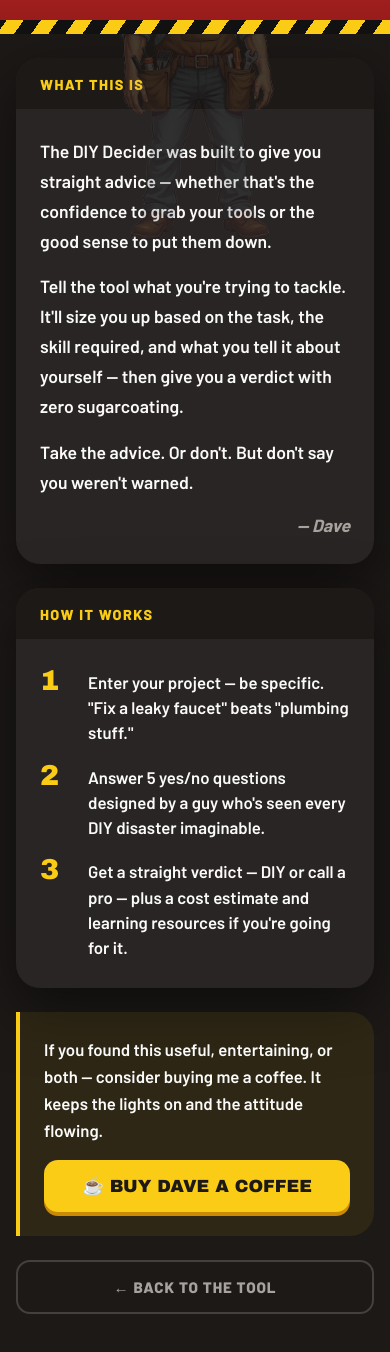
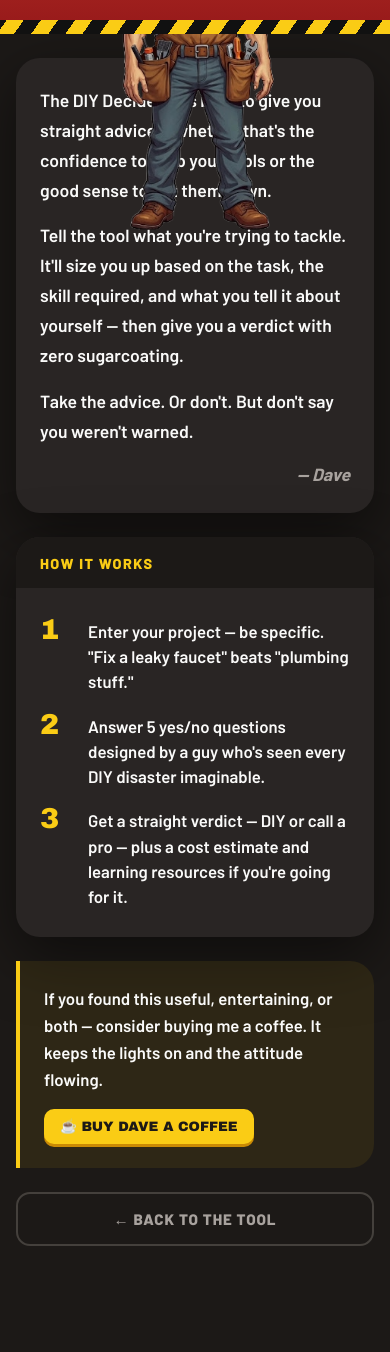
Before and after one commit to nestcalc/diy-decider-server, a website: page about.html in a window 390 px wide. Shown: the part 198-1550 px from the top of the page. After the commit the page ends 1484 px from the top, so only its background shows below. Drawn offline with Linux system fonts and the light colour scheme.

Commit message:
fix mobile opacity and coffee button size

```diff
--- a/about.html
+++ b/about.html
@@ -99,7 +99,6 @@ nav {
   width: 100%;
   background: linear-gradient(180deg, var(--rust) 0%, var(--rust-dark) 100%);
   position: relative;
-  overflow: visible;
   z-index: 6;
 }
 
@@ -149,7 +148,7 @@ nav {
   position: absolute;
   left: 50%;
   transform: translateX(-50%);
-  top: 60px;
+  top: 50px;
   width: 50%;
   max-width: 400px;
   z-index: 5;
@@ -165,6 +164,7 @@ nav {
 /* Desktop: character centered */
 @media (min-width: 769px) {
   .hero-character {
+    top: 55px;
     width: 30%;
     max-width: 420px;
   }
@@ -291,18 +291,18 @@ main {
 }
 
 .btn-coffee-big {
-  display: block;
+  display: inline-block;
   background: var(--caution);
   color: #1c1917;
   border: none;
-  padding: 1rem;
+  padding: 0.6rem 1rem;
   font-family: 'Archivo Black', sans-serif;
-  font-size: 1.1rem;
+  font-size: 0.85rem;
   text-transform: uppercase;
   text-decoration: none;
   text-align: center;
-  border-radius: 14px;
-  box-shadow: 0 4px 0 #ca8a04;
+  border-radius: 10px;
+  box-shadow: 0 3px 0 #ca8a04;
   transition: transform 0.1s;
 }
 
@@ -345,7 +345,6 @@ main {
     transform: translateX(-50%);
     width: 50%;
     max-width: 200px;
-    opacity: 0.2;
     z-index: 1;
   }
 
@@ -403,7 +402,6 @@ main {
 
 <main>
   <div class="card">
-    <div class="card-header"><span class="card-header-label">What This Is</span></div>
     <div class="card-body">
       <div class="about-text">
         <p>The DIY Decider was built to give you straight advice — whether that's the confidence to grab your tools or the good sense to put them down.</p>
```
Also changed, not shown: index.html (+1 -2 lines).
